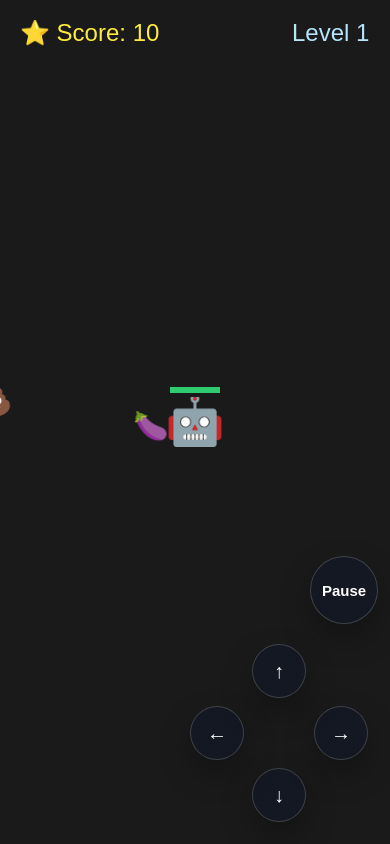
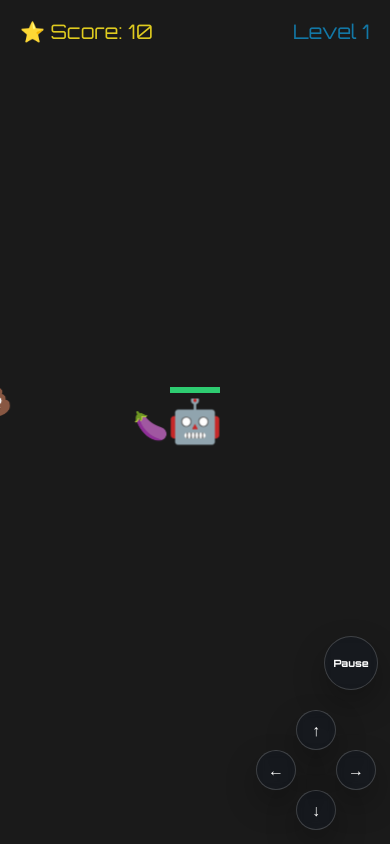
Before and after one commit to DaniilPopov0809/emoji-survivors-game, a website built with Vite: page index.html in a window 390 px wide. Built offline with nearby package versions, Linux system fonts and the light colour scheme.

Commit message:
Add | new font and fix size elements

```diff
--- a/index.html
+++ b/index.html
@@ -1,9 +1,18 @@
-<!doctype html>
+<!DOCTYPE html>
 <html lang="en">
   <head>
     <meta charset="UTF-8" />
     <link rel="icon" type="image/png" href="/favicon.png" />
-    <meta name="viewport" content="width=device-width, initial-scale=1.0, viewport-fit=cover" />
+    <link rel="preconnect" href="https://fonts.googleapis.com" />
+    <link rel="preconnect" href="https://fonts.gstatic.com" crossorigin />
+    <link
+      href="https://fonts.googleapis.com/css2?family=Orbitron:wght@400;600;800&display=swap"
+      rel="stylesheet"
+    />
+    <meta
+      name="viewport"
+      content="width=device-width, initial-scale=1.0, viewport-fit=cover"
+    />
     <title>emoji-survivors</title>
   </head>
   <body>
--- a/src/GameScreen.ts
+++ b/src/GameScreen.ts
@@ -4,6 +4,13 @@ import { getSpawnDistance, getViewport } from './game/layout';
 
 type EnemyActor = ArcadeText;
 type Direction = 'up' | 'down' | 'left' | 'right';
+
+const hudOffset = {
+  scoreX: 20,
+  scoreY: 20,
+  levelRight: 20,
+  levelY: 20
+};
 
 export class GameScene extends Phaser.Scene {
   private player!: ArcadeText;
@@ -72,18 +79,19 @@ export class GameScene extends Phaser.Scene {
     };
 
     this.enemies = this.physics.add.group();
-    this.bullets = this.physics.add.group();
+    this.bullets = this.physics.add.group()
+
 
     this.scoreText = this.add.text(20, 20, '⭐ Score: 0', {
-      fontSize: '24px',
-      color: '#ffeb3b',
-      fontFamily: 'Arial'
+      fontSize: '20px',
+      color: '#dfcb1f',
+      fontFamily: 'Orbitron'
     });
 
-    this.lvlText = this.add.text(0, 20, 'Level 1', {
-      fontSize: '24px',
-      color: '#b3e5fc',
-      fontFamily: 'Arial'
+    this.lvlText = this.add.text(0, hudOffset.levelY, 'Level 100', {
+      fontSize: '20px',
+      color: '#1278a7',
+      fontFamily: 'Orbitron'
     });
     this.lvlText.setOrigin(1, 0);
 
@@ -174,7 +182,7 @@ export class GameScene extends Phaser.Scene {
   private createPlayer() {
     const viewport = getViewport(this);
     const player = createArcadeText(this, viewport.centerX, viewport.centerY, '🤖', {
-      fontSize: '48px'
+      fontSize: '44px'
     }).setOrigin(0.5);
 
     player.body.setCollideWorldBounds(true);
@@ -363,16 +371,16 @@ export class GameScene extends Phaser.Scene {
     const viewport = getViewport(this);
 
     this.gameOverText = this.add.text(viewport.centerX, viewport.centerY - 50, 'GAME OVER', {
-      fontSize: '64px',
-      color: '#ff4d4d',
-      fontFamily: 'Arial',
+      fontSize: '44px',
+      color: '#811010',
+      fontFamily: 'Orbitron',
       fontStyle: 'bold'
     }).setOrigin(0.5);
 
-    this.restartText = this.add.text(viewport.centerX, viewport.centerY + 40, 'Click to restart', {
-      fontSize: '24px',
+    this.restartText = this.add.text(viewport.centerX, viewport.centerY + 40, 'Click or press any key to restart', {
+      fontSize: '18px',
       color: '#ffffff',
-      fontFamily: 'Arial'
+      fontFamily: 'Orbitron'
     }).setOrigin(0.5);
 
     const restart = () => this.scene.restart();
@@ -412,8 +420,8 @@ export class GameScene extends Phaser.Scene {
   private positionHud() {
     const viewport = getViewport(this);
 
-    this.scoreText.setPosition(20, 20);
-    this.lvlText.setPosition(viewport.width - 20, 20);
+    this.scoreText.setPosition(hudOffset.scoreX, hudOffset.scoreY);
+    this.lvlText.setPosition(viewport.width - hudOffset.levelRight, hudOffset.levelY);
 
     if (this.gameOverText && this.restartText) {
       this.gameOverText.setPosition(viewport.centerX, viewport.centerY - 50);
@@ -437,18 +445,18 @@ export class GameScene extends Phaser.Scene {
 
     if (!this.pauseText) {
       this.pauseText = this.add.text(viewport.centerX, viewport.centerY - 50, 'PAUSED', {
-        fontSize: '56px',
+        fontSize: '44px',
         color: '#ffffff',
-        fontFamily: 'Arial',
+        fontFamily: 'Orbitron',
         fontStyle: 'bold'
       }).setOrigin(0.5);
     }
 
     if (!this.pauseHintText) {
       this.pauseHintText = this.add.text(viewport.centerX, viewport.centerY + 20, 'Tap Pause to continue', {
-        fontSize: '22px',
+        fontSize: '20px',
         color: '#d1d5db',
-        fontFamily: 'Arial'
+        fontFamily: 'Orbitron'
       }).setOrigin(0.5);
     }
 
--- a/src/style.css
+++ b/src/style.css
@@ -74,8 +74,8 @@ canvas {
         '. up .'
         'left . right'
         '. down .';
-    grid-template-columns: repeat(3, 54px);
-    grid-template-rows: repeat(3, 54px);
+    grid-template-columns: repeat(3, 32px);
+    grid-template-rows: repeat(3, 32px);
     gap: 8px;
     padding: 10px;
 }
@@ -98,29 +98,30 @@ canvas {
 
 .mobile-controls__button,
 .mobile-controls__pause {
+    font-family: 'Orbitron', sans-serif;
     border: 1px solid rgba(255, 255, 255, 0.18);
-    background: rgba(15, 23, 42, 0.5);
+    background: rgba(15, 23, 42, 0.3);
     color: #fff;
-    border-radius: 999px;
+    border-radius: 50%;
     box-shadow: 0 14px 32px rgba(0, 0, 0, 0.28);
-    backdrop-filter: blur(12px);
-    -webkit-backdrop-filter: blur(12px);
+    backdrop-filter: blur(4px);
+    -webkit-backdrop-filter: blur(4px);
     touch-action: manipulation;
     user-select: none;
     -webkit-user-select: none;
 }
 
 .mobile-controls__button {
-    width: 54px;
-    height: 54px;
-    font-size: 20px;
+    width: 40px;
+    height: 40px;
+    font-size: 16px;
     font-weight: 800;
 }
 
 .mobile-controls__pause {
-    width: 68px;
-    height: 68px;
-    font-size: 15px;
+    width: 54px;
+    height: 54px;
+    font-size: 10px;
     font-weight: 700;
 }
 
```
